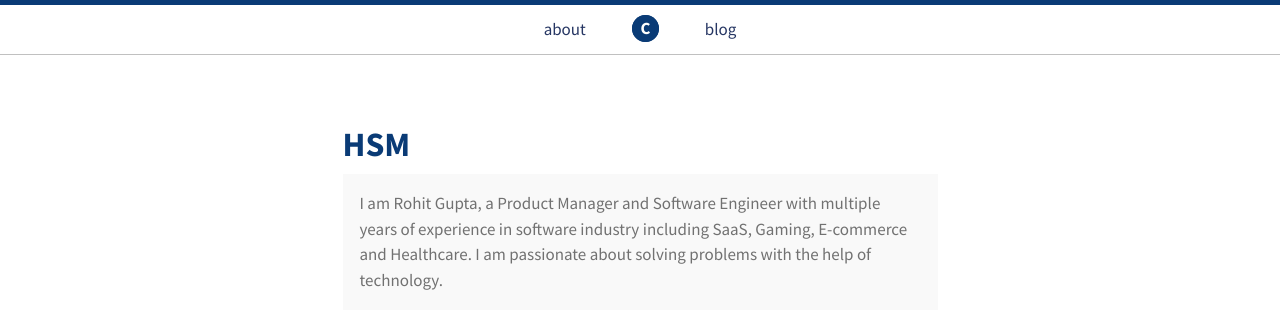
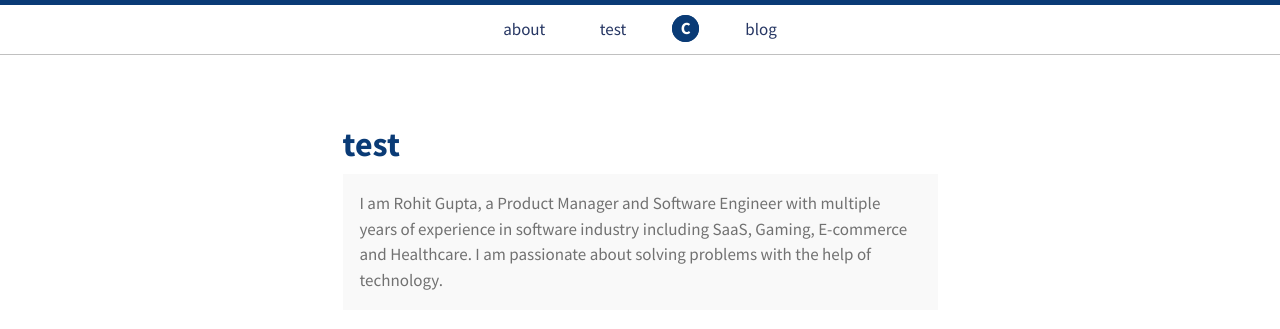
Before and after one commit to rohitgupta61/myblog, a Jekyll site: the page built from test.md, in a window 1280 px wide. Shown: the top 329 px of the page. Built offline with Jekyll 4.4.1, drawn with Linux system fonts in a browser that asks for light colours.

Commit message:
adding a test page

```diff
--- a/_layouts/default.html
+++ b/_layouts/default.html
@@ -8,6 +8,7 @@
     <nav class="nav-main">
       <ul>
         <li class="hvr-underline-reveal"><a href="{{ site.baseurl }}/about/">about</a></li>
+        <li class="hvr-underline-reveal"><a href="{{ site.baseurl }}/test/">test</a></li>
         <li class="logo"><a class="hvr-ripple-out" href="{{ site.baseurl }}/">C</a></li>
         <li class="hvr-underline-reveal"><a href="{{ site.baseurl }}/blog/">blog</a></li>
       </ul>
--- a/about copy.md
+++ b/test.md
@@ -1,6 +1,6 @@
 ---
 layout: page
-title: HSM
+title: test
 ---
 
 <p class="message">
```
Also changed, not shown: about.md (+1 -1 lines).
